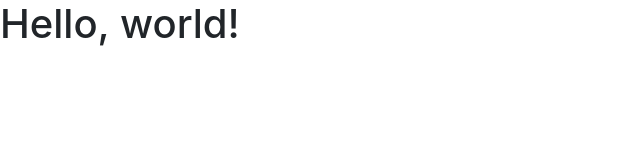
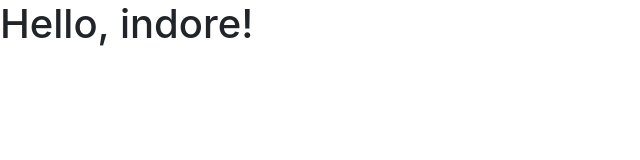
Before and after one commit to Aakashpatidar1/GitDemo3, a plain HTML site: page index.html in a window 1280 px wide. Shown: the full height of the page, 0-640 px from the left. Drawn offline with nearby package versions, Linux system fonts and the light colour scheme.

```diff
--- a/index.html
+++ b/index.html
@@ -11,7 +11,7 @@
     <title>Hello, world!</title>
   </head>
   <body>
-    <h1>Hello, world!</h1>
+    <h1>Hello, indore!</h1>
 
     <!-- Optional JavaScript -->
     <!-- jQuery first, then Popper.js, then Bootstrap JS -->
```
